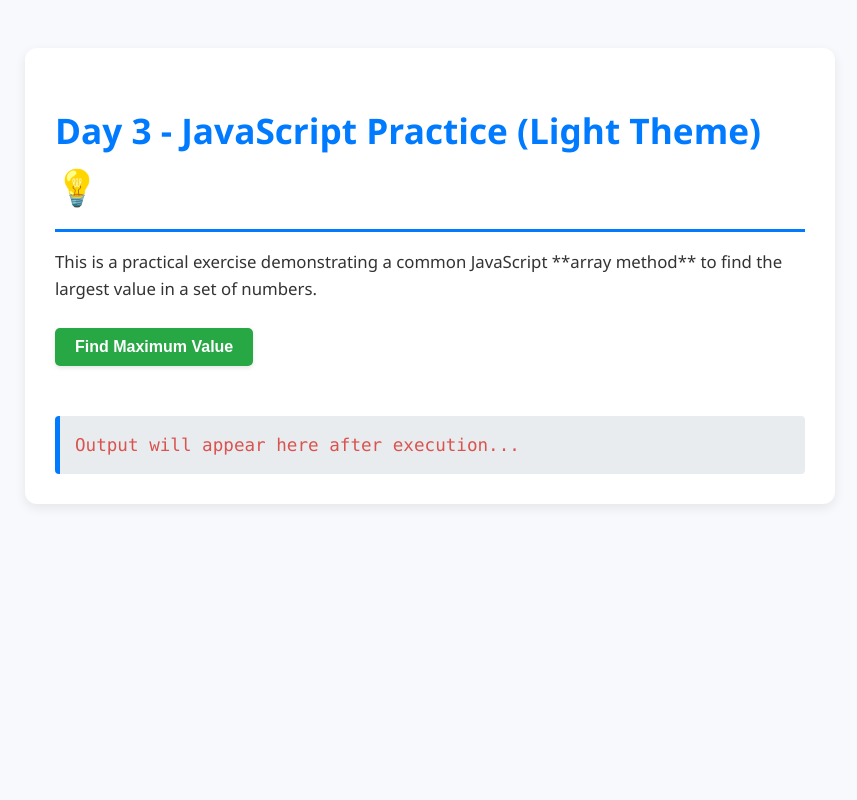
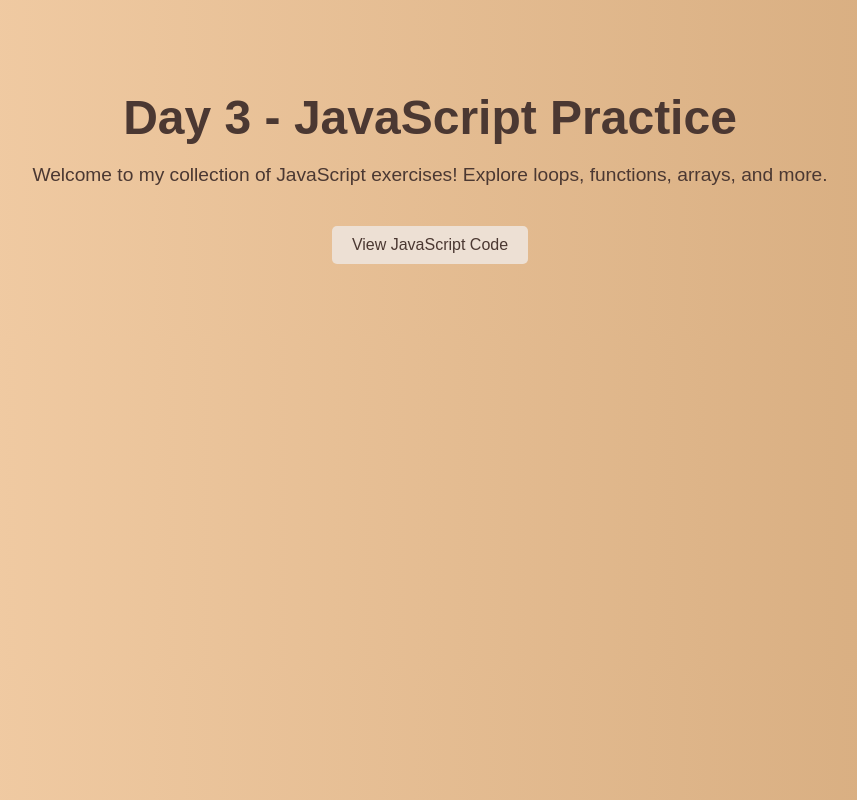
Before and after one commit to ananyasaktheedharan-ps/myprogram, a plain HTML site: page index.html in a window 1280 px wide. Shown: the whole page, without its empty margins (210-1067 px from the left). Drawn offline with Linux system fonts and the light colour scheme.

Commit message:
Update index.html

```diff
--- a/index.html
+++ b/index.html
@@ -3,115 +3,51 @@
 <head>
     <meta charset="UTF-8">
     <meta name="viewport" content="width=device-width, initial-scale=1.0">
-    <title>Day 3 - Light Theme JavaScript Practice</title>
+    <title>Day 3 - JavaScript Practice</title>
     <style>
-        /* New Light Theme Colors */
-        :root {
-            --background-color: #f7f9fc; /* Off-white / very light gray */
-            --text-color: #333333;      /* Dark text */
-            --header-color: #007bff;    /* Bright Blue */
-            --button-bg: #28a745;       /* Success Green */
-            --button-text: #ffffff;     /* White text for button */
-            --output-bg: #e9ecef;       /* Light gray for code block */
+        body {
+            font-family: Arial, sans-serif;
+            /* Updated: Warm, earthy gradient */
+            background: linear-gradient(to right, #f5d0a9, #d4a97b);
+            /* Updated: Darker text for contrast */
+            color: #4b3832;
+            text-align: center;
+            padding: 50px;
         }
-
-        body {
-            font-family: 'Segoe UI', Tahoma, Geneva, Verdana, sans-serif;
-            background-color: var(--background-color);
-            color: var(--text-color);
-            text-align: left;
-            padding: 40px;
-            line-height: 1.6;
+        h1 {
+            font-size: 3em;
+            margin-bottom: 10px;
+            /* Inherits color from body, but can be set explicitly */
+            color: #4b3832;
         }
-
-        .container {
-            max-width: 750px;
-            margin: 0 auto;
-            background-color: #ffffff;
-            padding: 30px;
-            border-radius: 12px;
-            box-shadow: 0 4px 12px rgba(0, 0, 0, 0.08);
+        p {
+            font-size: 1.2em;
+            color: #4b3832;
         }
-
-        h1 {
-            font-size: 2.2em;
-            margin-bottom: 10px;
-            color: var(--header-color);
-            border-bottom: 3px solid var(--header-color);
-            padding-bottom: 15px;
+        a {
+            display: inline-block;
+            margin-top: 20px;
+            padding: 10px 20px;
+            /* Updated: Light, complementary background for the button */
+            background-color: #ede0d4;
+            /* Updated: Dark text for the button */
+            color: #4b3832;
+            text-decoration: none;
+            border-radius: 5px;
+            transition: 0.3s;
         }
-
-        p {
-            font-size: 1.05em;
-            margin-bottom: 25px;
-        }
-
-        button {
-            padding: 10px 20px;
-            font-size: 1em;
-            font-weight: 600;
-            background-color: var(--button-bg);
-            color: var(--button-text);
-            border: none;
-            border-radius: 5px;
-            cursor: pointer;
-            transition: 0.2s;
-            box-shadow: 0 2px 4px rgba(0, 0, 0, 0.1);
-            margin-bottom: 30px;
-        }
-
-        button:hover {
-            background-color: #218838;
-            transform: translateY(-1px);
-        }
-
-        #output {
-            margin-top: 20px;
-            font-size: 1.1em;
-            font-family: 'Consolas', 'Courier New', monospace;
-            color: #d9534f;
-            background-color: var(--output-bg);
-            padding: 15px;
-            border-left: 5px solid var(--header-color);
-            border-radius: 4px;
-            white-space: pre-wrap;
-            text-align: left;
+        a:hover {
+            /* Updated: Slightly darker hover state */
+            background-color: #e0d0c1;
         }
     </style>
 </head>
 <body>
-    <div class="container">
-        <h1>Day 3 - JavaScript Practice (Light Theme) 💡</h1>
-        <p>This is a practical exercise demonstrating a common JavaScript **array method** to find the largest value in a set of numbers.</p>
+    <h1>Day 3 - JavaScript Practice</h1>
+    <p>Welcome to my collection of JavaScript exercises! Explore loops, functions, arrays, and more.</p>
+    <a href="practice.js" target="_blank">View JavaScript Code</a>
+    <pre id="output"></pre>
 
-        <button onclick="findMaxValueAndDisplay()">Find Maximum Value</button>
-
-        <div id="output">Output will appear here after execution...</div>
-    </div>
-
-    <script>
-        /**
-         * Day 3 Practice Exercise: Find the maximum value in an array.
-         */
-        function findMaxValueAndDisplay() {
-            // 1. Define an array of numbers (the dataset)
-            const dataPoints = [45, 12, 88, 7, 91, 53];
-
-            // 2. Use the Math.max() method along with the spread operator (...)
-            const maxVal = Math.max(...dataPoints);
-
-            // 3. Construct the output message and update the HTML element
-            const outputElement = document.getElementById('output');
-            outputElement.innerHTML = `
-                // Input Data:
-                const dataPoints = [${dataPoints.join(', ')}];
-
-                // Result:
-                The largest value in the array is: ${maxVal}
-            `;
-
-            document.querySelector('h1').textContent = 'Day 3 - Max Value Found! 👍';
-        }
-    </script>
+    <script src="practice.js"></script>
 </body>
 </html>
```
